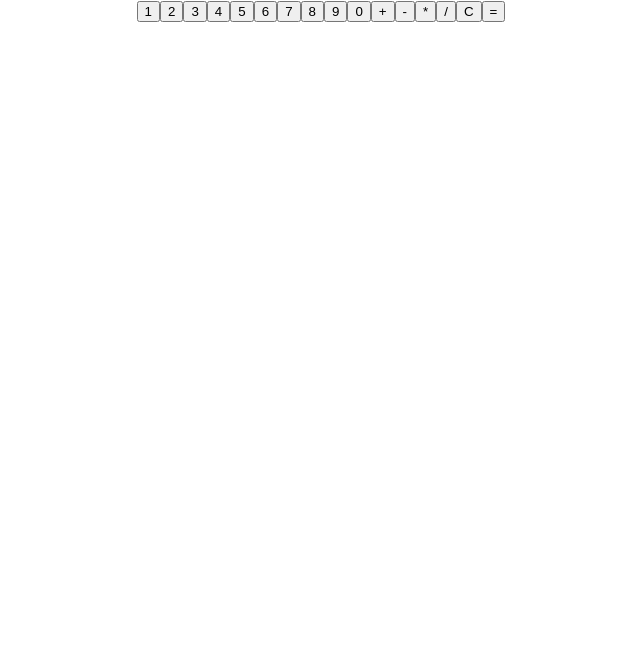
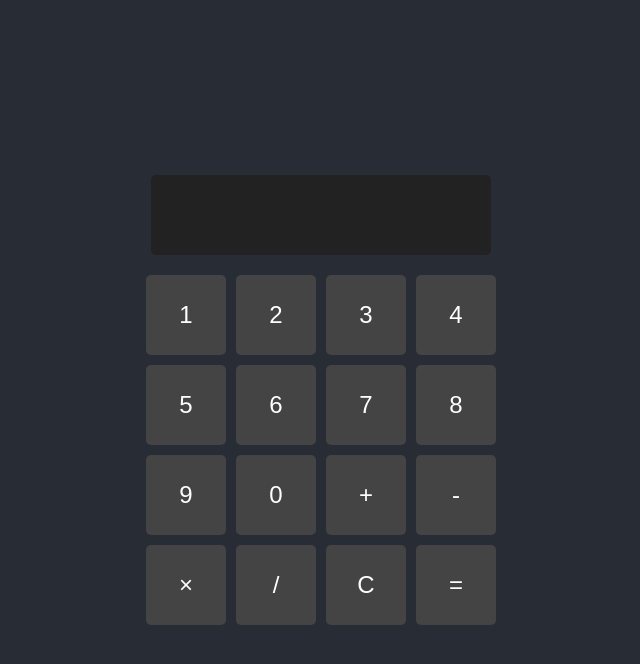
Before and after one commit to Tommy2499/interactive-calculator, a React (Create React App) app: page / in a window 1280 px wide. Shown: the top 664 px of the page, without its empty margins (319-959 px from the left). Built offline with nearby package versions, Linux system fonts and the light colour scheme.

Commit message:
implemented basic style using css

```diff
--- a/src/App.css
+++ b/src/App.css
@@ -1,5 +1,52 @@
 .App {
   text-align: center;
+  display: flex;
+  flex-direction: column;
+  align-items: center;
+  justify-content: center;
+  height: 100vh;
+  background-color: #282c34;
+  color: white;
+}
+
+.display {
+  width: 320px;
+  height: 60px;
+  background-color: #222;
+  color: white;
+  font-size: 2rem;
+  display: flex;
+  align-items: center;
+  justify-content: flex-end;
+  padding: 10px;
+  margin-bottom: 20px;
+  border-radius: 5px;
+}
+
+.buttons {
+  display: grid;
+  grid-template-columns: repeat(4, 80px); /* 4 columns 80 px wide */
+  grid-gap: 10px;
+}
+
+button {
+  width: 80px;
+  height: 80px;
+  background-color: #444;
+  color: white;
+  border: none;
+  border-radius: 5px;
+  font-size: 1.5rem;
+  cursor: pointer;
+  transition: background-color 0.3s;
+}
+
+button:hover {
+  background-color: #555;
+}
+
+button:active {
+  background-color: #666;
 }
 
 .App-logo {
--- a/src/App.js
+++ b/src/App.js
@@ -39,7 +39,7 @@ function App() {
         <button onClick={() => handleClick('0')}>0</button>
         <button onClick={() => handleClick('+')}>+</button>
         <button onClick={() => handleClick('-')}>-</button>
-        <button onClick={() => handleClick('*')}>*</button>
+        <button onClick={() => handleClick('*')}>×</button>
         <button onClick={() => handleClick('/')}>/</button>
         <button onClick={handleClear}>C</button>
         <button onClick={handleEvaluate}>=</button>
```
